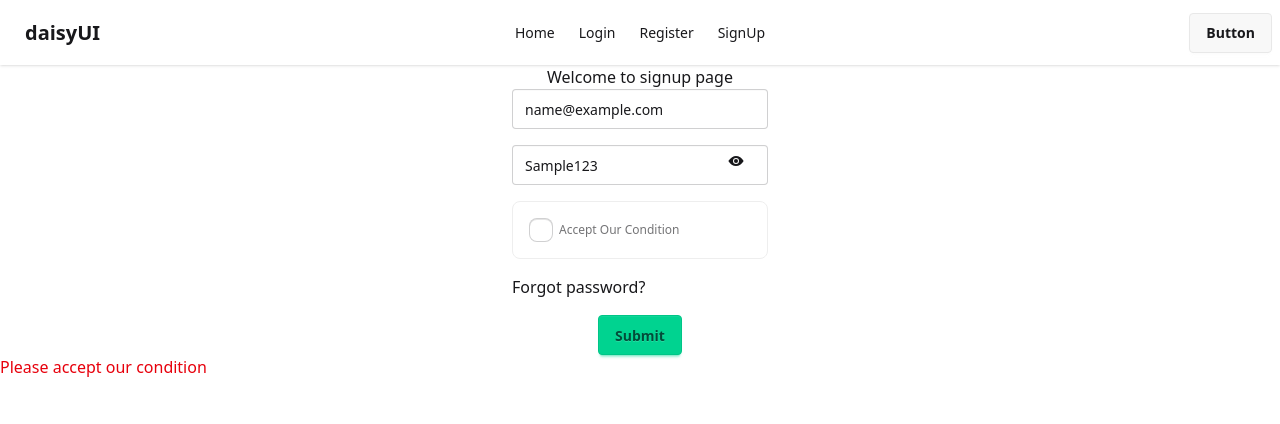
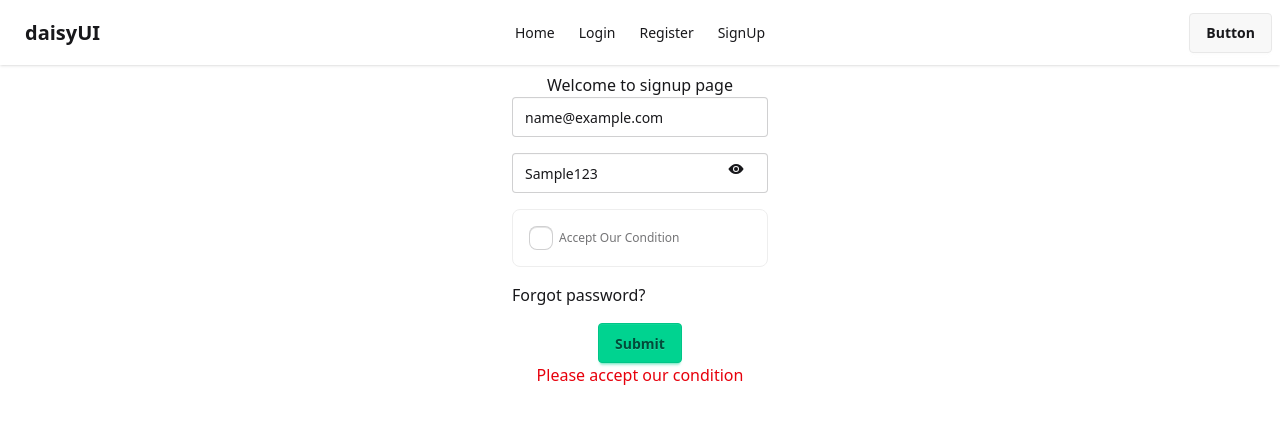
Before and after one commit to rajalishikh/my-simple-app-login, a React (Vite) app: page /signUp in a window 1280 px wide. Both pictures are taken after typing "name@example.com", "Sample123" into the empty fields and a click on the button 736 px from the left and 161 px from the top of the page. Shown: the top 424 px of the page. Built offline with nearby package versions, Linux system fonts and the light colour scheme.

Commit message:
Now I change the degin in my code

```diff
--- a/src/Component/SignUp/SignUp.jsx
+++ b/src/Component/SignUp/SignUp.jsx
@@ -55,7 +55,7 @@ const SignUp = () => {
 
     }
     return (
-        <div>
+        <div className="mt-2">
             <h2 className='text-center'>Welcome to signup page </h2>
         <form onSubmit={handleSignUp}>
             <div className="flex justify-center">
@@ -88,7 +88,7 @@ const SignUp = () => {
       </div>
         </form>
         {
-            error&&<p className="text-red-600">{error}</p>
+            error&&<p className="text-red-600 text-center">{error}</p>
         }
         {
           success && <p className="text-green-500 text-center">SignUp successFully complete </p>
```
